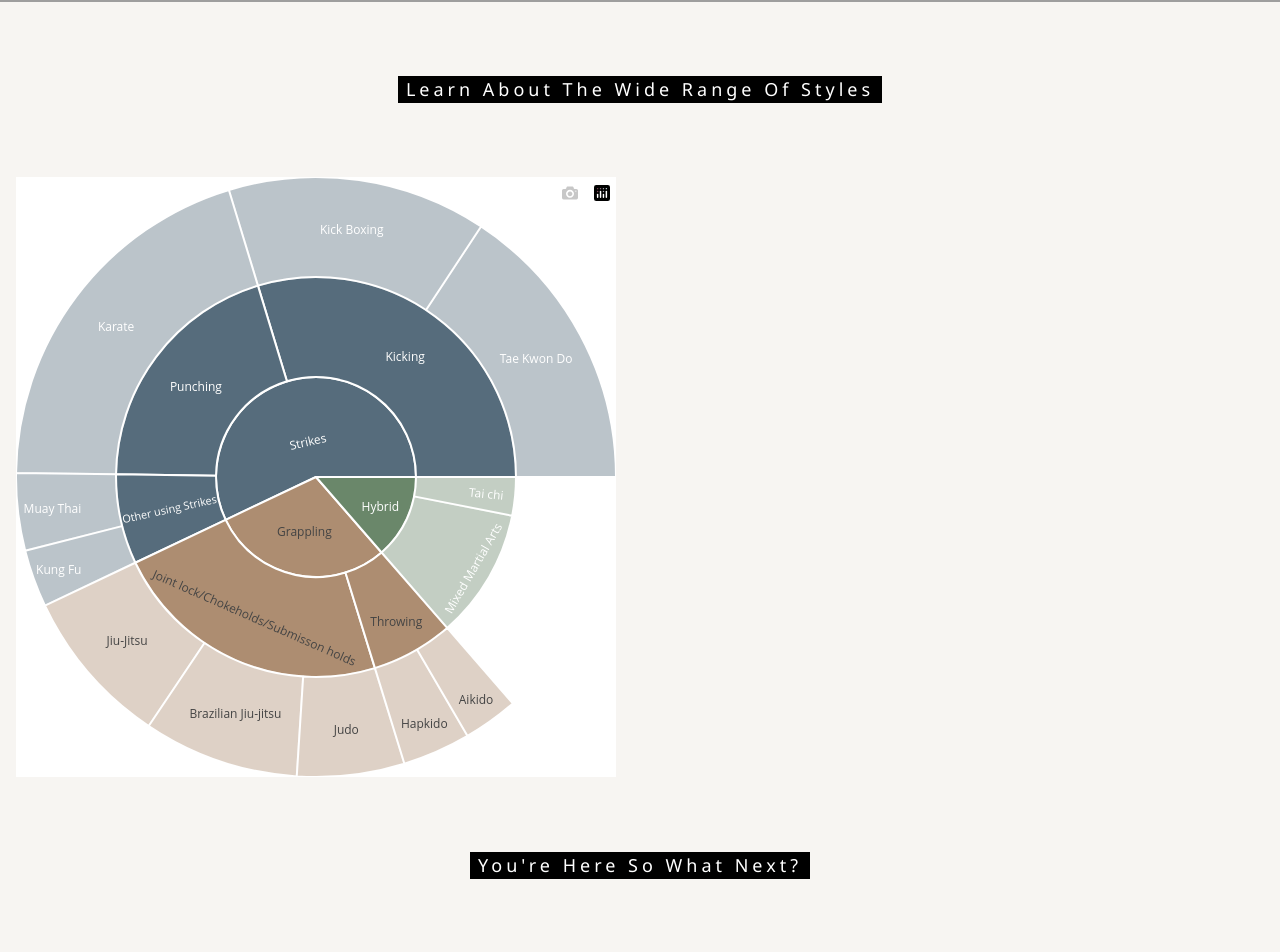
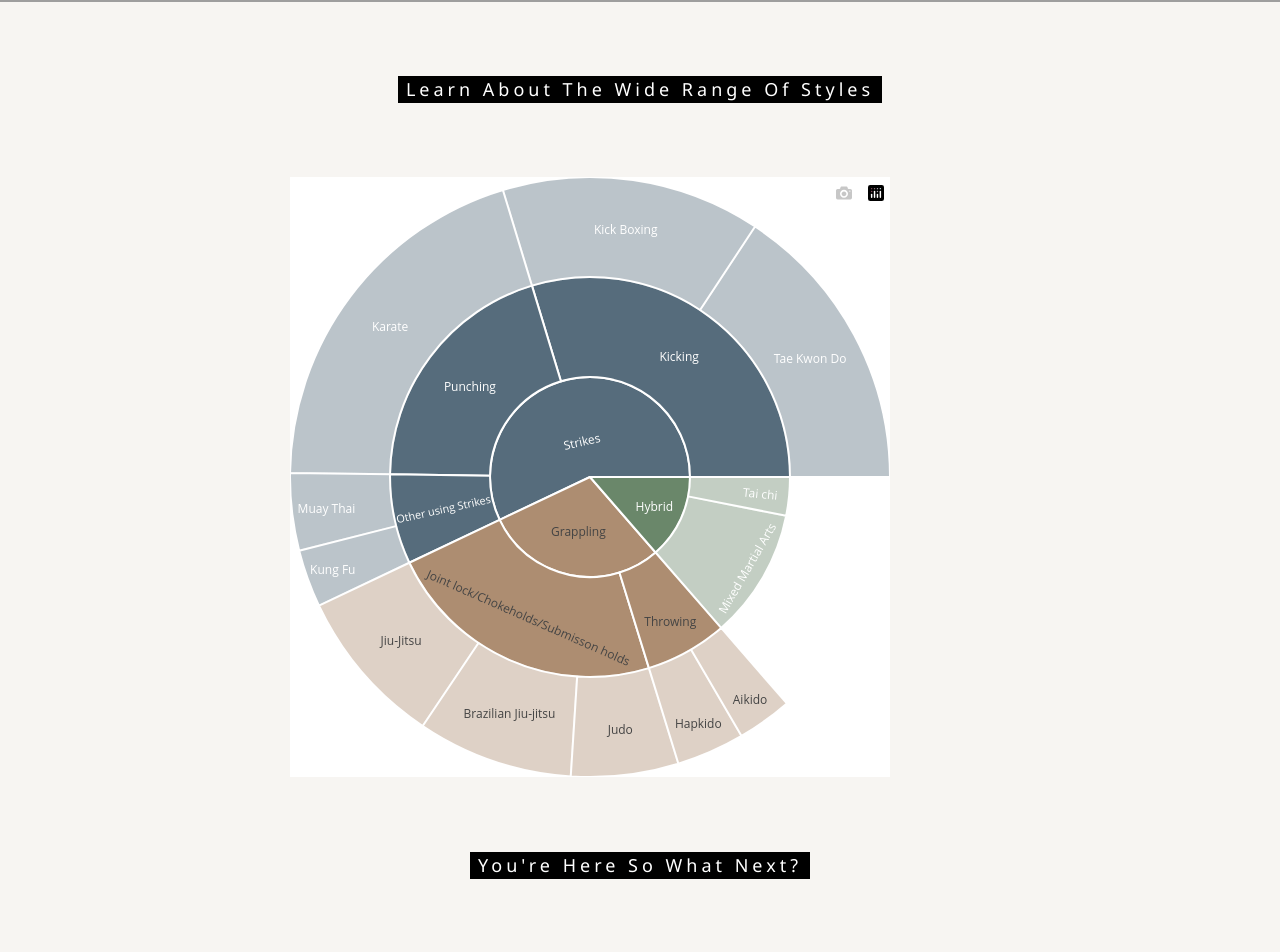
Before and after one commit to kplam624/Dojo-Finder, a Flask app: page / in a window 1280 px wide. Shown: the part 638-1590 px from the top of the page. Run offline with Flask 2, Linux system fonts and the light colour scheme; some libraries are stand-ins or nearby versions; grey boxes are pictures that could not be loaded.

Commit message:
Update index.html

```diff
--- a/templates/index.html
+++ b/templates/index.html
@@ -58,12 +58,13 @@ body, html {
 <div class="w3-sand w3-grayscale w3-large">
 
   <!-- Starburst Functionality -->
-<div class="w3-container">
-  <div class="w3-content" style="max-width:700px">
+<div class="w3-container w3-center">
+  <div class="w3-content w3-center" style="max-width:700px">
     <h5 class="w3-center w3-padding-64"><span class="w3-tag w3-wide">Learn About The Wide Range Of Styles</span></h5>
+    <div class="w3-content w3-center" style="max-width:700px"></div>
+    <div id="starburst"></div>
+    <div id="hoverinfo" style="margin-left:220px;"></div>
   </div>
-  <div id="starburst"></div>
-  <div id="hoverinfo" style="margin-left:220px;"></div>
 </div>
 
 <!-- About Container -->
```
